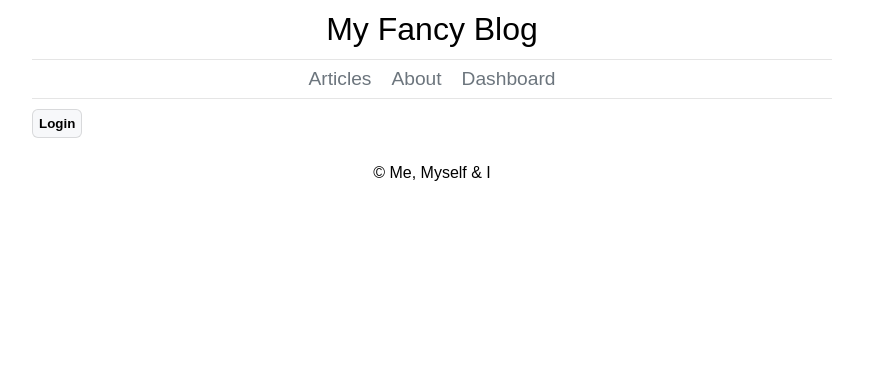
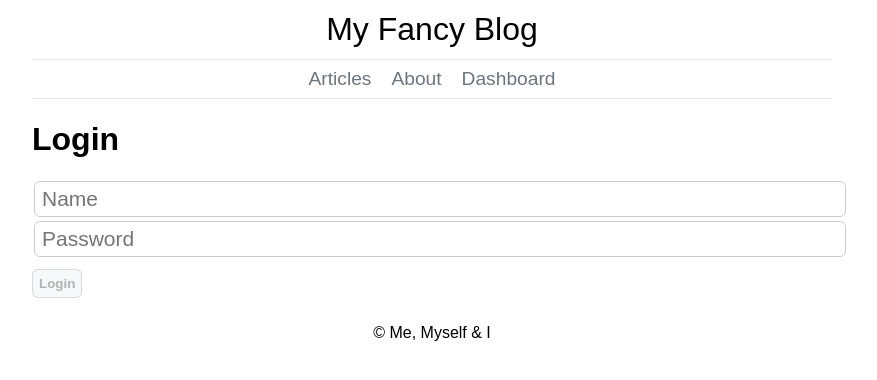
Before and after one commit to patrickgod/ng-blog, an Angular app in the folder ng-blog/: page /login in a window 1280 px wide. Shown: the top 380 px of the page, without its empty margins (208-1085 px from the left). Built offline with nearby package versions, Linux system fonts and the light colour scheme.

Commit message:
Login Form with Validation

```diff
--- a/ng-blog/src/app/dashboard/edit-article/edit-article.component.css
+++ b/ng-blog/src/app/dashboard/edit-article/edit-article.component.css
@@ -6,16 +6,6 @@
 
 .property {
     margin-top: 10px;
-}
-
-input {
-    font-size: 21px;
-    padding: 5px;
-    border-radius: 6px;
-    border: 1px solid #ccc;
-    margin: 2px;
-    text-indent: 2px;
-    width: 100%;
 }
 
 textarea {
--- a/ng-blog/src/app/login/login.component.css
+++ b/ng-blog/src/app/login/login.component.css
@@ -0,0 +1,4 @@
+.invalid {
+  color: red;
+  font-size: 14px;
+}
--- a/ng-blog/src/app/login/login.component.html
+++ b/ng-blog/src/app/login/login.component.html
@@ -1 +1,37 @@
-<button (click)="login()">Login</button>
+<h1>Login</h1>
+
+<form (ngSubmit)="login()" #loginForm="ngForm">
+  <div>
+    <input
+      type="text"
+      required
+      [(ngModel)]="user.name"
+      name="name"
+      #name="ngModel"
+      placeholder="Name"
+    />
+    <div [hidden]="name.valid || name.pristine" class="invalid">
+      Name is required
+    </div>
+  </div>
+
+  <div>
+    <input
+      type="password"
+      required
+      [(ngModel)]="user.password"
+      name="password"
+      #password="ngModel"
+      placeholder="Password"
+    />
+    <div [hidden]="password.valid || password.pristine" class="invalid">
+      Password is required
+    </div>
+  </div>
+
+  <button type="submit" class="button" [disabled]="!loginForm.form.valid">
+    Login
+  </button>
+</form>
+
+<span style="color: red;">{{ errorMessage }}</span>
--- a/ng-blog/src/app/login/login.component.ts
+++ b/ng-blog/src/app/login/login.component.ts
@@ -1,5 +1,6 @@
 import { Component, OnInit } from "@angular/core";
 import { AuthService } from "../auth.service";
+import { User } from "../user";
 
 @Component({
   selector: "app-login",
@@ -7,18 +8,22 @@ import { AuthService } from "../auth.service";
   styleUrls: ["./login.component.css"]
 })
 export class LoginComponent implements OnInit {
+  user: User = new User();
+  errorMessage = "";
+
   constructor(private authService: AuthService) {}
 
   ngOnInit() {}
 
   login() {
-    this.authService.login("patrick", "123456").subscribe(
+    this.errorMessage = "";
+
+    this.authService.login(this.user.name, this.user.password).subscribe(
       result => {
         console.log(result);
       },
       error => {
-        console.log(error);
-        console.log("Username or password is wrong.");
+        this.errorMessage = "Username or password is wrong.";
       }
     );
   }
--- /dev/null
+++ b/ng-blog/src/app/user.ts
@@ -0,0 +1,4 @@
+export class User {
+    name = "";
+    password = "";
+}
--- a/ng-blog/src/styles.css
+++ b/ng-blog/src/styles.css
@@ -23,3 +23,13 @@ button {
   font-weight: 600;
   cursor: pointer;
 }
+
+input {
+  font-size: 21px;
+  padding: 5px;
+  border-radius: 6px;
+  border: 1px solid #ccc;
+  margin: 2px;
+  text-indent: 2px;
+  width: 100%;
+}
```
